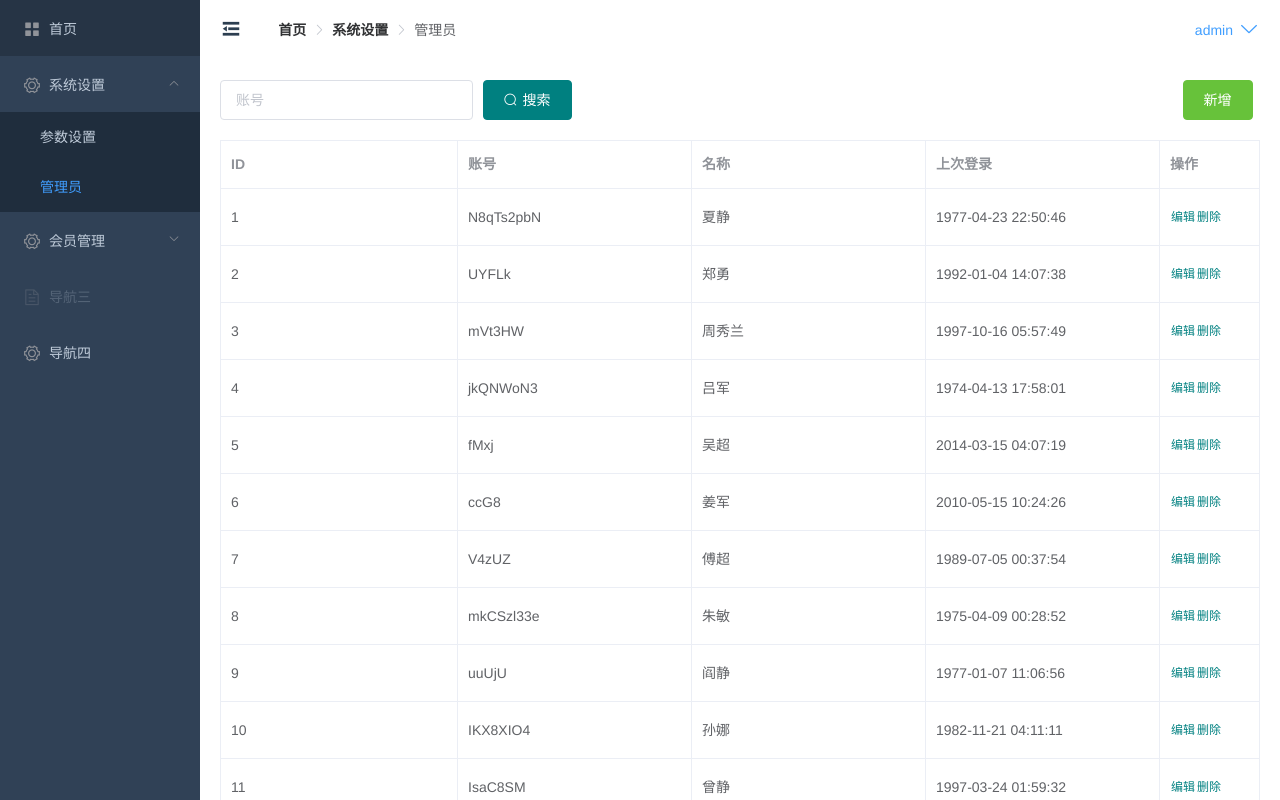
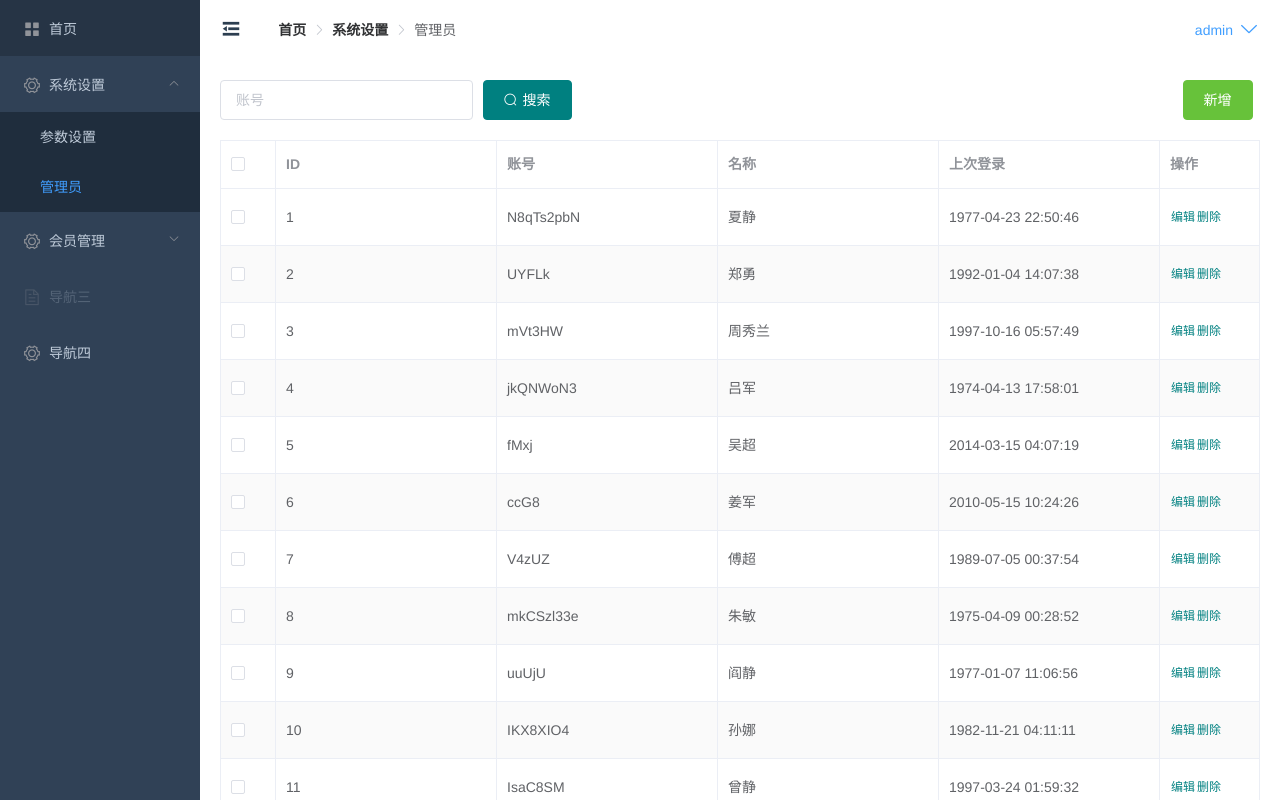
Before and after one commit to menglong-li/elementUI, a Vue app: page /setting/admin in a window 1280 px wide. Shown: the top 800 px of the page. Built offline with nearby package versions, Linux system fonts and the light colour scheme; sample sign-in values are in the browser's storage.

Commit message:
全选删除

```diff
--- a/mock/mock.js
+++ b/mock/mock.js
@@ -70,7 +70,6 @@ var adminList = Mock.mock({
 });
 
 Mock.mock(/\/setting\/getlist/, 'get', options => {
-    console.log(adminList['list']);
     let {username, current,size} = getParams(options['url']);
     let state = (current -1) * size;
     let end = current * size;
@@ -89,13 +88,27 @@ Mock.mock(/\/setting\/getlist/, 'get', options => {
 /**
  * 单删
  */
-Mock.mock(/\/setting\/admin/,'delete', options => {
+Mock.mock(/\/setting\/admin\/delete/,'delete', options => {
+    console.log('又进入？');
     let params = getParams(options.url);
     let ID = params.id;
     adminList['list'] = adminList['list'].filter(item => {
         return item.id != ID;
     });
     return adminList;
+})
+
+/**
+ * 多删
+ */
+Mock.mock(/\/setting\/admin\/DeleteAll/,'delete', options => {
+    let params = getParams(options.url);
+    for(let x of params.ids.split(',')) {
+        adminList['list'] = adminList['list'].filter(item => {
+            return item.id != x;
+        });
+    }
+    return true;
 })
 
 /**
--- a/src/views/setting/admin/admin.vue
+++ b/src/views/setting/admin/admin.vue
@@ -1,7 +1,9 @@
 <template>
     <div>
         <el-row class="search-add" :gutter="10">
-            <el-col :span="6"><el-input placeholder="账号" v-model="searchText"></el-input></el-col>
+            <el-col :span="6">
+                <el-input placeholder="账号" v-model="searchText"></el-input>
+            </el-col>
             <el-col :span="3">
                 <el-button type="primary" icon="el-icon-search" @click="search">搜索</el-button>
             </el-col>
@@ -12,7 +14,9 @@
             </el-col>
         </el-row>
 
-        <el-table :data="data.list" border style="width: 100%">
+        <el-table :data="data.list" border stripe style="width: 100%" @selection-change="checkChange">
+            <el-table-column type="selection" width="55">
+            </el-table-column>
             <el-table-column prop="id" label="ID">
             </el-table-column>
             <el-table-column prop="username" label="账号">
@@ -30,12 +34,17 @@
                 </template>
             </el-table-column>
         </el-table>
-        <Pagination :total="data.total" @pageBind="getList"></Pagination>
+        <div class="tableDel-Page">
+            <div class="delete">
+                <el-button type="danger" @click="deleteAll">删除</el-button>
+            </div>
+            <Pagination :total="data.total" @pageBind="getList"></Pagination>
+        </div>
     </div>
 </template>
 
 <script>
-import Pagination from '@/components/Pagination';
+    import Pagination from '@/components/Pagination';
     export default {
         name: 'admin',
         data() {
@@ -44,15 +53,16 @@ import Pagination from '@/components/Pagination';
                 data: [],
                 pageInfo: {
                     current: 0,
-                    size:0,
-                    username:'',
-                }
+                    size: 0,
+                    username: '',
+                },
+                checkArray:[]//check选中
             }
         },
         methods: {
             search() {//搜索
-                if(this.searchText.trim() != '') {
-                    let {current,size} = Pagination.data();//分页初始值
+                if (this.searchText.trim() != '') {
+                    let { current, size } = Pagination.data();//分页初始值
                     this.pageInfo.username = this.searchText;
                     this.getList(this.pageInfo);
                 }
@@ -64,18 +74,33 @@ import Pagination from '@/components/Pagination';
                 let params = {
                     params: this.pageInfo
                 }
-                this.$http.get('/api/setting/getlist',params).then(data => {
+                this.$http.get('/api/setting/getlist', params).then(data => {
                     this.data = data['data'];
                 });
             },
             Delete(index) {
                 //单删
                 let ID = this.data.list[index].id;
-                this.$http.delete('/api/setting/admin?id='+ID).then(data => {
-                    this.data['list'].splice(index,1);
+                this.$http.delete('/api/setting/admin/delete?id=' + ID).then(data => {
+                    this.data['list'].splice(index, 1);
                 })
+            },
+            checkChange(val) {
+                for(let x of val) {
+                    this.checkArray.push(x.id);
+                }
+            },
+            deleteAll() {
+                if(this.checkArray.length > 0) {
+                    this.$http.delete('/api/setting/admin/DeleteAll?ids=' + JSON.stringify(this.checkArray)).then(data => {
+                        for(let x of this.checkArray)
+                        {
+                            this.data['list'].splice((x - 1),1);
+                        }
+                    })
+                }
             }
         },
-        components:{Pagination}
+        components: { Pagination }
     }
 </script>
```
